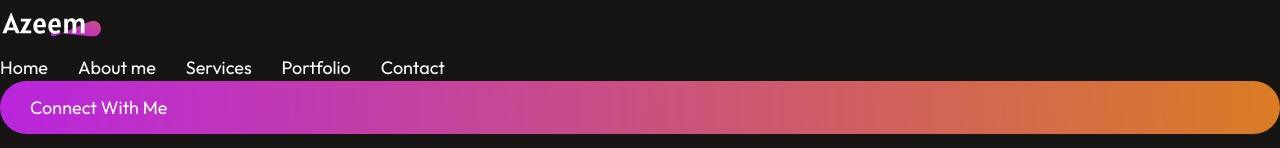
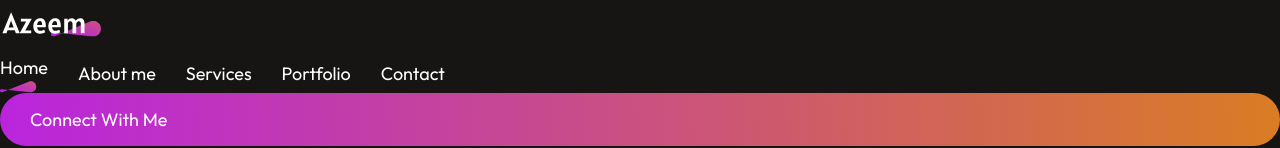
Before and after one commit to azeemdev74/azeem-Portfolio-react, a React (Vite) app: page / in a window 1280 px wide. Shown: the top 148 px of the page. Built offline with nearby package versions, Linux system fonts and the light colour scheme.

Commit message:
footer and navbar update

```diff
--- a/src/components/Footer/Footer.jsx
+++ b/src/components/Footer/Footer.jsx
@@ -3,8 +3,34 @@ import '../Footer/Footer.css'
 
 const Footer = () => {
   return (
-    <div>
-      This is my footer
+    <div className='footer px-12 '>
+      {/* // footer top section // */}
+      <div className='footer-top px-3  flex items-center justify-between'>
+        {/* // website logo // */}
+       <img src="assets/logo.svg" alt="Website-logo" />
+       {/* // Social icons // */}
+      <div className="Social-icons flex gap-7 ">
+        <strong className="fab fa-linkedin"></strong>
+        <strong className="	fas fa-envelope"></strong>
+        <strong className="fab fa-github "></strong>
+        <strong className="fab fa-facebook"></strong>
+      </div>
+      </div>
+      {/* // footer bottom section // */}
+      <hr />
+      <div className='footer-bottom pt-8 flex items-center justify-between text-xl font-normal '>
+      <small>© 2024 Muhammad Azeem. All rights reserved. </small>
+      <div className='flex gap-7'>
+      <small>Term of Services</small>
+      <small>Privacy Policy</small>
+      <small>Connect with me</small>
+      </div>
+
+
+
+      </div>
+
+
     </div>
   )
 }
--- a/src/components/Hero/Hero.jsx
+++ b/src/components/Hero/Hero.jsx
@@ -45,7 +45,7 @@ const Hero = () => {
             <span className="bg-gradient-to-r from-[#b923e1] to-[#da7c25] text-transparent bg-clip-text">
               I'm Muhammad Azeem,
             </span>{" "}
-            {/* {displayText}  */} Frontend
+            {/* {displayText}   */} Frontend
           </h1>
           <h1 className="text-6xl font-bold text-center py-3 w-[70%]  ">
             developer based in Pakistan.
--- a/src/components/Navbar/Navbar.jsx
+++ b/src/components/Navbar/Navbar.jsx
@@ -1,8 +1,9 @@
-import React from 'react'
+import React, { useState } from 'react'
 import '../Navbar/Navbar.css'
 
 
 const Navbar = () => {
+  const [menu, setMenu] = useState("home")
   return (
     <div className='flex justify-between items-center px-12 pt-3'>
        {/* <div className="relative">
@@ -15,11 +16,11 @@ const Navbar = () => {
       </div> */}
       <img src="assets/logo.svg" alt="website-logo" style={{height:'7%', width:'8%'}} />
       <ul className='nav-menu'>
-        <li>Home</li>
-        <li>About me</li>
-        <li>Services</li>
-        <li>Portfolio</li>
-        <li>Contact</li>
+        <li onClick={()=>setMenu('home')} className='cursor-pointer flex flex-col'>Home{menu==='home'?<img className='flex m-auto' src='assets/nav_underline.svg' alt='underline' />:<></>}</li>
+        <li onClick={()=>setMenu('about')} className='cursor-pointer flex flex-col'>About me {menu==='about'?<img className='flex m-auto'  src='assets/nav_underline.svg' alt='underline' />:<></>}</li>
+        <li onClick={()=>setMenu('service')} className='cursor-pointer flex flex-col'>Services{menu==='service'?<img className='flex m-auto' src='assets/nav_underline.svg' alt='underline' />:<></>}</li>
+        <li onClick={()=>setMenu('portfolio')} className='cursor-pointer flex flex-col'>Portfolio{menu==='portfolio'?<img className='flex m-auto' src='assets/nav_underline.svg' alt='underline' />:<></>}</li>
+        <li onClick={()=>setMenu('contact')} className='cursor-pointer flex flex-col'>Contact{menu==='contact'?<img className='flex m-auto' src='assets/nav_underline.svg' alt='underline' />:<></>}</li>
       </ul>
       <div className="nav-connect ">
         Connect With Me
```
